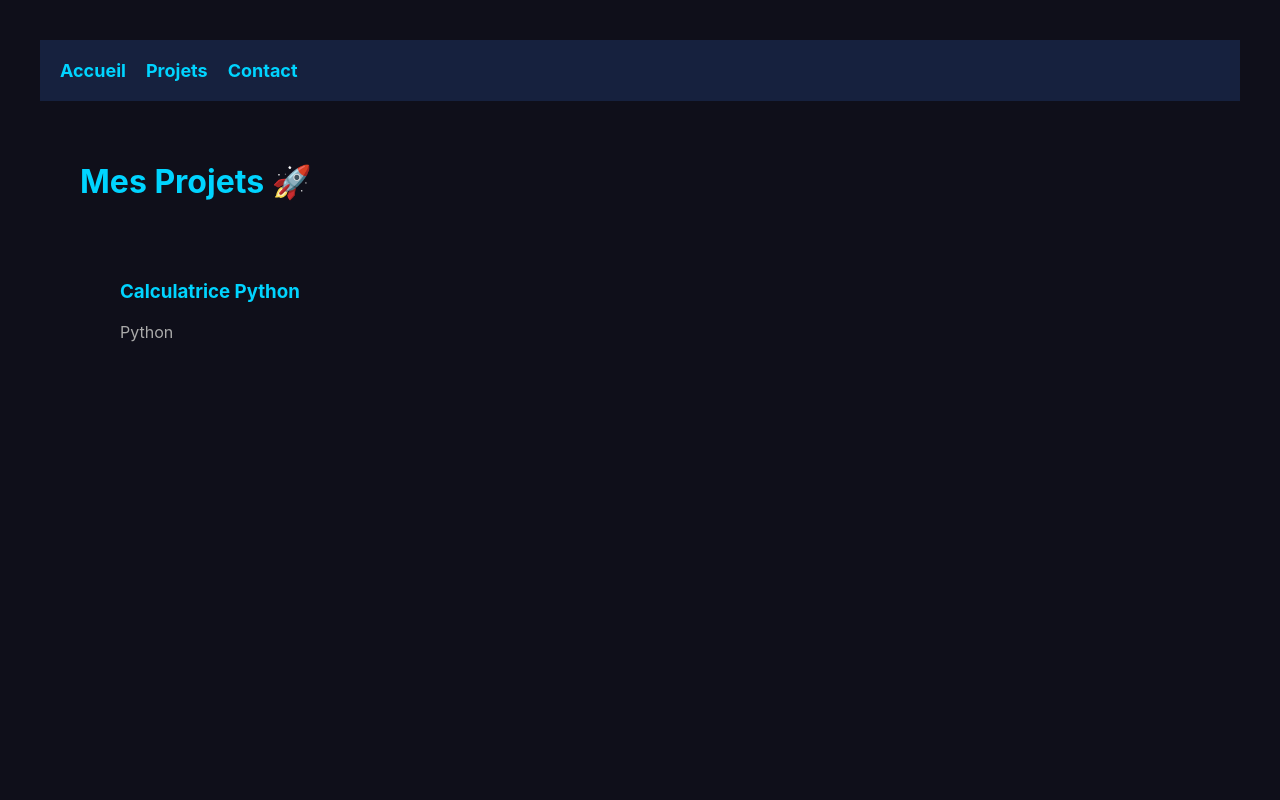
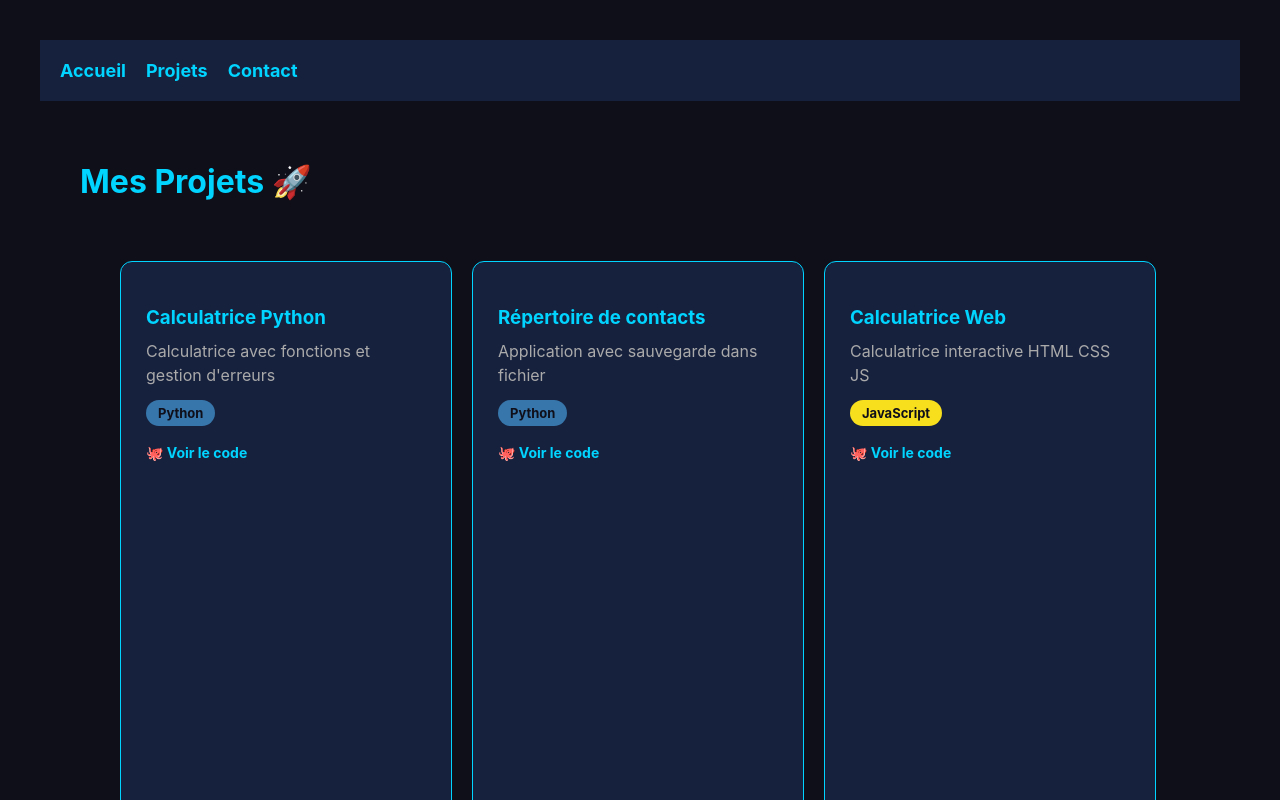
Before and after one commit to chris-dev47/react-projects, a React (Create React App) app: page /projets in a window 1280 px wide. Shown: the top 800 px of the page. Built offline with nearby package versions, Linux system fonts and the light colour scheme.

Commit message:
Page Projets complète avec tous les projets

```diff
--- a/src/App.css
+++ b/src/App.css
@@ -36,3 +36,48 @@ p {
   color: #aaaaaa;
   margin: 5px 0;
 }
+
+.projets-grid {
+  display: flex;
+  flex-wrap: wrap;
+  gap: 20px;
+  margin-top: 20px;
+}
+
+.projet-card {
+  background-color: #16213e;
+  border: 1px solid #00d4ff;
+  padding: 25px;
+  border-radius: 12px;
+  width: 280px;
+}
+
+.projet-card h3 {
+  color: #00d4ff;
+  margin-bottom: 10px;
+}
+
+.projet-card p {
+  color: #aaaaaa;
+  margin-bottom: 15px;
+  line-height: 1.5;
+}
+
+.langage {
+  padding: 5px 12px;
+  border-radius: 20px;
+  font-size: 13px;
+  font-weight: bold;
+  color: #0f0f1a;
+}
+
+.btn-github {
+  color: #00d4ff;
+  text-decoration: none;
+  font-weight: bold;
+  font-size: 14px;
+}
+
+.btn-github:hover {
+  color: white;
+}
--- a/src/pages/Projets.js
+++ b/src/pages/Projets.js
@@ -1,19 +1,76 @@
 function Projets() {
   const projets = [
-    { id: 1, nom: "Calculatrice Python", langage: "Python" },
-    { id: 2, nom: "Portfolio Web", langage: "HTML/CSS" },
-    { id: 3, nom: "API REST", langage: "Node.js" }
+    {
+      id: 1,
+      nom: "Calculatrice Python",
+      description: "Calculatrice avec fonctions et gestion d'erreurs",
+      langage: "Python",
+      couleur: "#3776ab",
+      github: "https://github.com/chris-dev47/portfolio"
+    },
+    {
+      id: 2,
+      nom: "Répertoire de contacts",
+      description: "Application avec sauvegarde dans fichier",
+      langage: "Python",
+      couleur: "#3776ab",
+      github: "https://github.com/chris-dev47/portfolio"
+    },
+    {
+      id: 3,
+      nom: "Calculatrice Web",
+      description: "Calculatrice interactive HTML CSS JS",
+      langage: "JavaScript",
+      couleur: "#f7df1e",
+      github: "https://github.com/chris-dev47/portfolio"
+    },
+    {
+      id: 4,
+      nom: "Portfolio Web",
+      description: "Portfolio professionnel avec CSS avancé",
+      langage: "HTML/CSS",
+      couleur: "#e34c26",
+      github: "https://github.com/chris-dev47/portfolio"
+    },
+    {
+      id: 5,
+      nom: "API REST",
+      description: "API avec Express.js et base de données SQLite",
+      langage: "Node.js",
+      couleur: "#68a063",
+      github: "https://github.com/chris-dev47/portfolio"
+    },
+    {
+      id: 6,
+      nom: "App React",
+      description: "Application React avec Router et Hooks",
+      langage: "React",
+      couleur: "#61dafb",
+      github: "https://github.com/chris-dev47/react-projects"
+    }
   ]
 
   return (
     <div>
       <h1>Mes Projets 🚀</h1>
-      {projets.map(projet => (
-        <div key={projet.id}>
-          <h3>{projet.nom}</h3>
-          <p>{projet.langage}</p>
-        </div>
-      ))}
+      <div className="projets-grid">
+        {projets.map(projet => (
+          <div key={projet.id} className="projet-card">
+            <h3>{projet.nom}</h3>
+            <p>{projet.description}</p>
+            <span
+              className="langage"
+              style={{ backgroundColor: projet.couleur }}
+            >
+              {projet.langage}
+            </span>
+            <br/><br/>
+            <a href={projet.github} target="_blank" rel="noreferrer" className="btn-github">
+              🐙 Voir le code
+            </a>
+          </div>
+        ))}
+      </div>
     </div>
   )
 }
```
